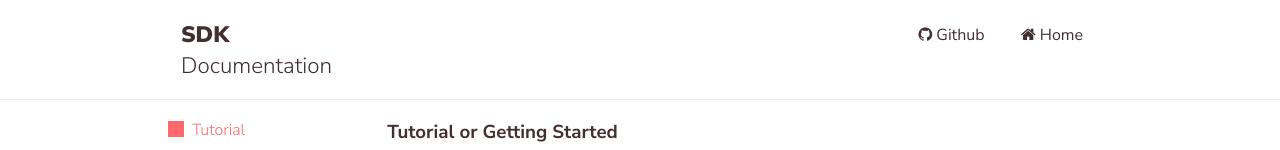
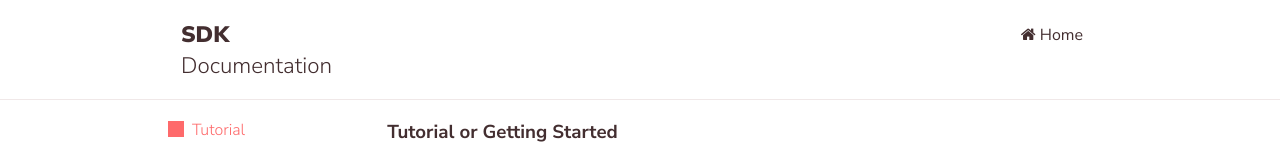
Before and after one commit to RyokuSusanta/RyokuSusanta.github.io, a plain HTML site: page doc.html in a window 1280 px wide. Shown: the top 150 px of the page. Drawn offline with nearby package versions, Linux system fonts and the light colour scheme.

Commit message:
UI Modification

```diff
--- a/doc.html
+++ b/doc.html
@@ -17,7 +17,7 @@
       <h1 class="logo">SDK <span class="logo__thin"> Documentation</span></h1>
       <ul class="menu">
         <div class="menu__item toggle"><span></span></div>
-        <li class="menu__item"><a href="" class="link link--dark"><i class="fa fa-github"></i> Github</a></li>
+        <!-- <li class="menu__item"><a href="" class="link link--dark"><i class="fa fa-github"></i> Github</a></li> -->
         <li class="menu__item"><a href="index.html" class="link link--dark"><i class="fa fa-home"></i> Home</a></li>
       </ul>
     </nav>
```
Also changed, not shown: index.html (+1 -1 lines).
